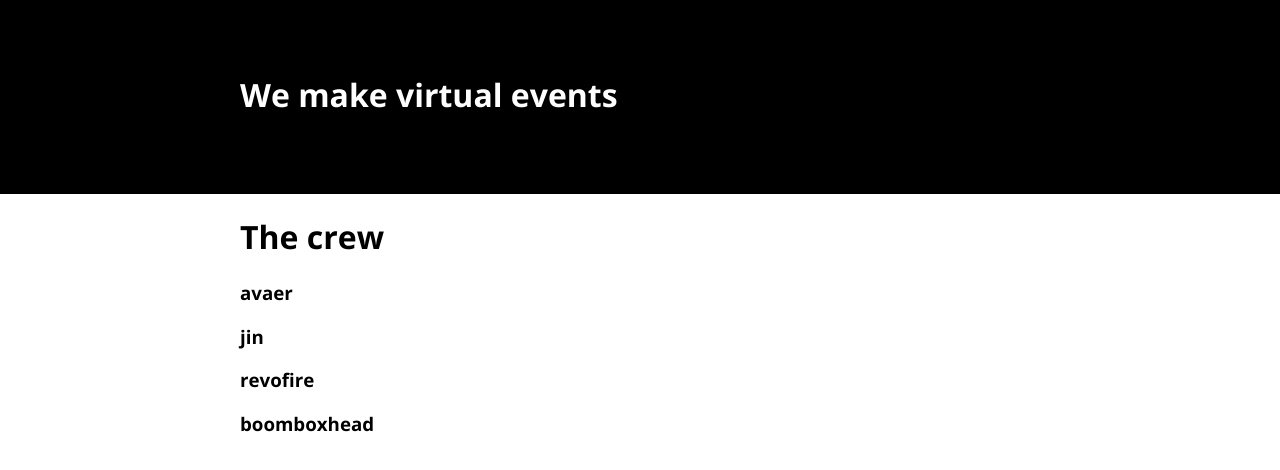
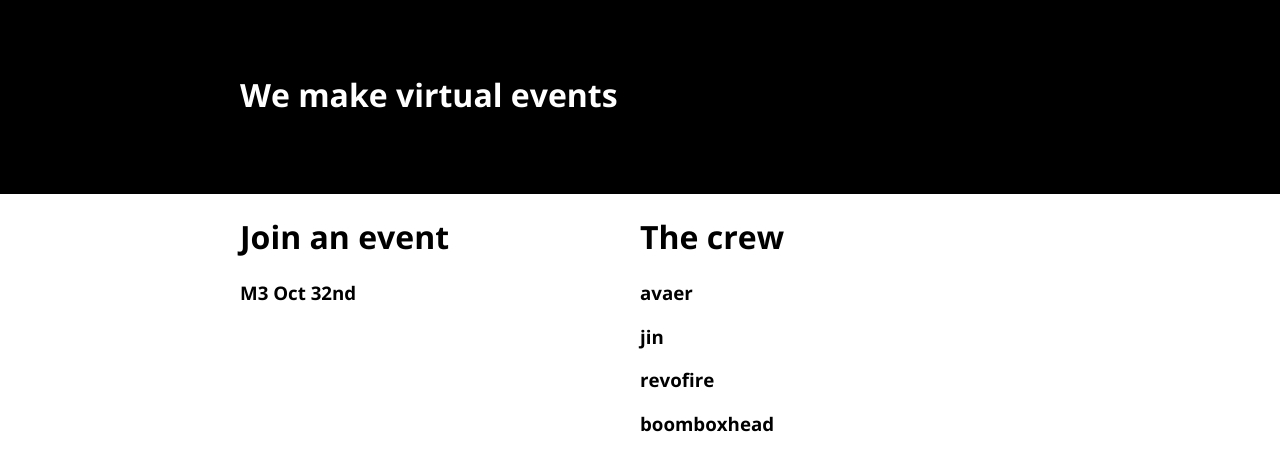
Before and after one commit to M3-org/m3-site, a website: page index.html in a window 1280 px wide. Shown: the part 56-526 px from the top of the page. Drawn offline with nearby package versions, Linux system fonts and the light colour scheme.

Commit message:
Add initial grid design

```diff
--- a/index.html
+++ b/index.html
@@ -58,9 +58,12 @@ header .nav i {
   display: flex;
   width: 800px;
 }
-.crew {
-  width: 800px;
-  margin: 0 auto;
+.grid {
+  display: flex;
+  justify-content: center;
+}
+.grid-section {
+  width: 400px;
 }
     </style>
   </head>
@@ -78,12 +81,18 @@ header .nav i {
         <p></p>
       </div>
     </div>
-    <div class=crew>
-      <h1>The crew</h1>
-      <h3>avaer</h3>
-      <h3>jin</h3>
-      <h3>revofire</h3>
-      <h3>boomboxhead</h3>
+    <div class=grid>
+      <div class=grid-section>
+        <h1>Join an event</h1>
+        <h3>M3 Oct 32nd</h3>
+      </div>
+      <div class=grid-section>
+        <h1>The crew</h1>
+        <h3>avaer</h3>
+        <h3>jin</h3>
+        <h3>revofire</h3>
+        <h3>boomboxhead</h3>
+      </div>
     </div>
   </body>
 </html>
```
